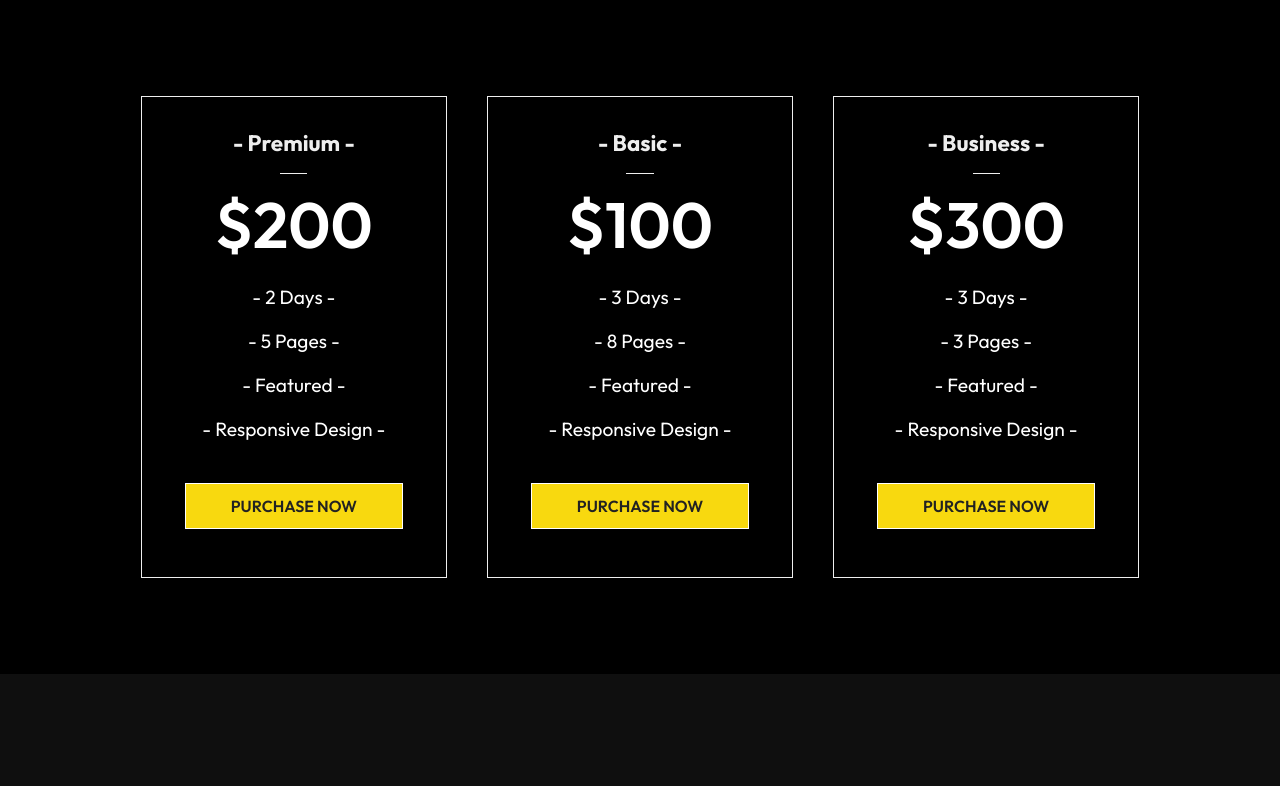
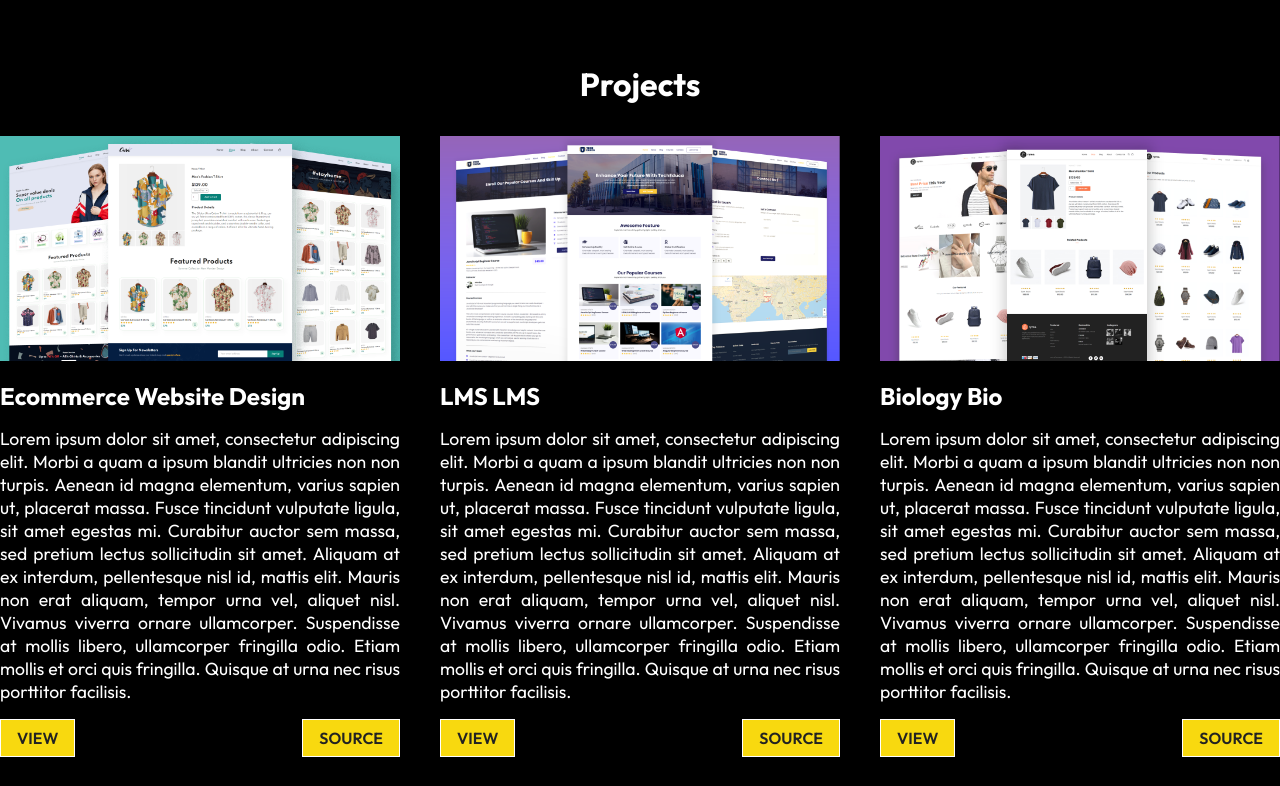
Before and after one commit to DilshanPGN/DilsganPGN.github.io, a React (Vite) app: page /project in a window 1280 px wide. Shown: the part 480-1266 px from the top of the page. Built offline with nearby package versions, Linux system fonts and the light colour scheme.

Commit message:
Dynamic Card Component

```diff
--- a/src/components/pricingCard/PricingCard.css
+++ b/src/components/pricingCard/PricingCard.css
@@ -44,7 +44,7 @@
     padding: 1rem 0;
 }
 
-.btn {
+.card .btn {
     display: block;
     width: 80%;
     margin: 2rem auto;
--- /dev/null
+++ b/src/components/work/Work.jsx
@@ -0,0 +1,28 @@
+import "../workCard/WorkCard.css";
+
+import React from 'react';
+import WorkCard from "../workCard/WorkCard";
+import WorkCardData from "../../data/WorkCardData"
+
+const Work = () => {
+  return (
+    <div className="work-container">
+      <h1 className="project-heading"> Projects </h1>
+      <div className="project-container">
+        {WorkCardData.map((val, ind)=> {
+            return(
+                <WorkCard
+                    key={ind}
+                    imgsrc={val.imgsrc}
+                    title={val.title}
+                    text={val.text}
+                    view={val.view}
+                />
+            )
+        })}
+      </div>
+    </div>
+  )
+}
+
+export default Work
--- /dev/null
+++ b/src/components/workCard/WorkCard.css
@@ -0,0 +1,49 @@
+.project-heading {
+    text-align: center;
+    padding: 4rem 0 2rem 0;
+}
+
+.project-container {
+    max-width: 1440px;
+    margin: auto;
+    display: grid;
+    grid-template-columns: repeat(3, 1fr);
+    grid-gap: 40px;
+    padding-bottom: 5rem;
+}
+
+.project-card img {
+    width: 100%;
+}
+
+.project-title {
+    color: #fff;
+    padding: 1rem 0;
+}
+
+.pro-details p{
+    padding-bottom: 1rem;
+    font-size: 1.1rem;
+    text-align: justify;
+}
+
+.pro-btns{
+    display: flex;
+    justify-content: space-between;
+}
+
+.pro-btns .btn{
+    padding: 0.5rem 1rem;
+}
+
+
+
+@media screen and (max-width: 740px){
+
+    .project-container {
+        max-width: 90%;
+        margin: auto;
+        grid-template-columns: 1fr;
+    }
+
+}
--- /dev/null
+++ b/src/components/workCard/WorkCard.jsx
@@ -0,0 +1,22 @@
+import "./WorkCard.css";
+
+import React from 'react';
+import { NavLink } from "react-router-dom";
+
+const WorkCard = (props) => {
+  return (
+    <div className="project-card">
+      <img src={props.imgsrc} alt="image" />
+      <h2 className="project-title"> {props.title} </h2>
+      <div className="pro-details">
+        <p>{props.text}</p>
+        <div className="pro-btns">
+          <NavLink to={props.view} className="btn"> View</NavLink>
+          <NavLink to="url.com" className="btn"> Source</NavLink>
+        </div>
+      </div>
+    </div>
+  )
+}
+
+export default WorkCard
--- /dev/null
+++ b/src/data/WorkCardData.js
@@ -0,0 +1,27 @@
+import pro1 from "../assets/project1.png"
+import pro2 from "../assets/project2.png"
+import pro3 from "../assets/project3.png"
+
+const ProjectCardData = [
+    {
+        imgsrc: pro1,
+        title: "Ecommerce Website Design",
+        text: "Lorem ipsum dolor sit amet, consectetur adipiscing elit. Morbi a quam a ipsum blandit ultricies non non turpis. Aenean id magna elementum, varius sapien ut, placerat massa. Fusce tincidunt vulputate ligula, sit amet egestas mi. Curabitur auctor sem massa, sed pretium lectus sollicitudin sit amet. Aliquam at ex interdum, pellentesque nisl id, mattis elit. Mauris non erat aliquam, tempor urna vel, aliquet nisl. Vivamus viverra ornare ullamcorper. Suspendisse at mollis libero, ullamcorper fringilla odio. Etiam mollis et orci quis fringilla. Quisque at urna nec risus porttitor facilisis.",
+        view: "https://youtu.be/7PI9Y2xUo08?feature=shared"
+    },
+    {
+        imgsrc: pro2,
+        title: "LMS LMS",
+        text: "Lorem ipsum dolor sit amet, consectetur adipiscing elit. Morbi a quam a ipsum blandit ultricies non non turpis. Aenean id magna elementum, varius sapien ut, placerat massa. Fusce tincidunt vulputate ligula, sit amet egestas mi. Curabitur auctor sem massa, sed pretium lectus sollicitudin sit amet. Aliquam at ex interdum, pellentesque nisl id, mattis elit. Mauris non erat aliquam, tempor urna vel, aliquet nisl. Vivamus viverra ornare ullamcorper. Suspendisse at mollis libero, ullamcorper fringilla odio. Etiam mollis et orci quis fringilla. Quisque at urna nec risus porttitor facilisis.",
+        view: "https://youtu.be/7PI9Y2xUo08?feature=shared"
+    },
+    {
+        imgsrc: pro3,
+        title: "Biology Bio",
+        text: "Lorem ipsum dolor sit amet, consectetur adipiscing elit. Morbi a quam a ipsum blandit ultricies non non turpis. Aenean id magna elementum, varius sapien ut, placerat massa. Fusce tincidunt vulputate ligula, sit amet egestas mi. Curabitur auctor sem massa, sed pretium lectus sollicitudin sit amet. Aliquam at ex interdum, pellentesque nisl id, mattis elit. Mauris non erat aliquam, tempor urna vel, aliquet nisl. Vivamus viverra ornare ullamcorper. Suspendisse at mollis libero, ullamcorper fringilla odio. Etiam mollis et orci quis fringilla. Quisque at urna nec risus porttitor facilisis.",
+        view: "https://youtu.be/7PI9Y2xUo08?feature=shared"
+    }
+];
+
+
+export default ProjectCardData;
--- a/src/routes/Project.jsx
+++ b/src/routes/Project.jsx
@@ -3,12 +3,14 @@
 import Footer from '../components/footer/Footer'
 import HeroImg2 from '../components/heroimg2/HeroImg2'
 import PricingCard from '../components/pricingCard/PricingCard'
+import Work from '../components/work/Work'
 
 const Project = () => {
   return (
     <div>
       <Navbar/>
       <HeroImg2 heading="PROJECTS" text="Some of my most recent works"/>
+      <Work/>
       <PricingCard/>
       <Footer/>
     </div>
```
